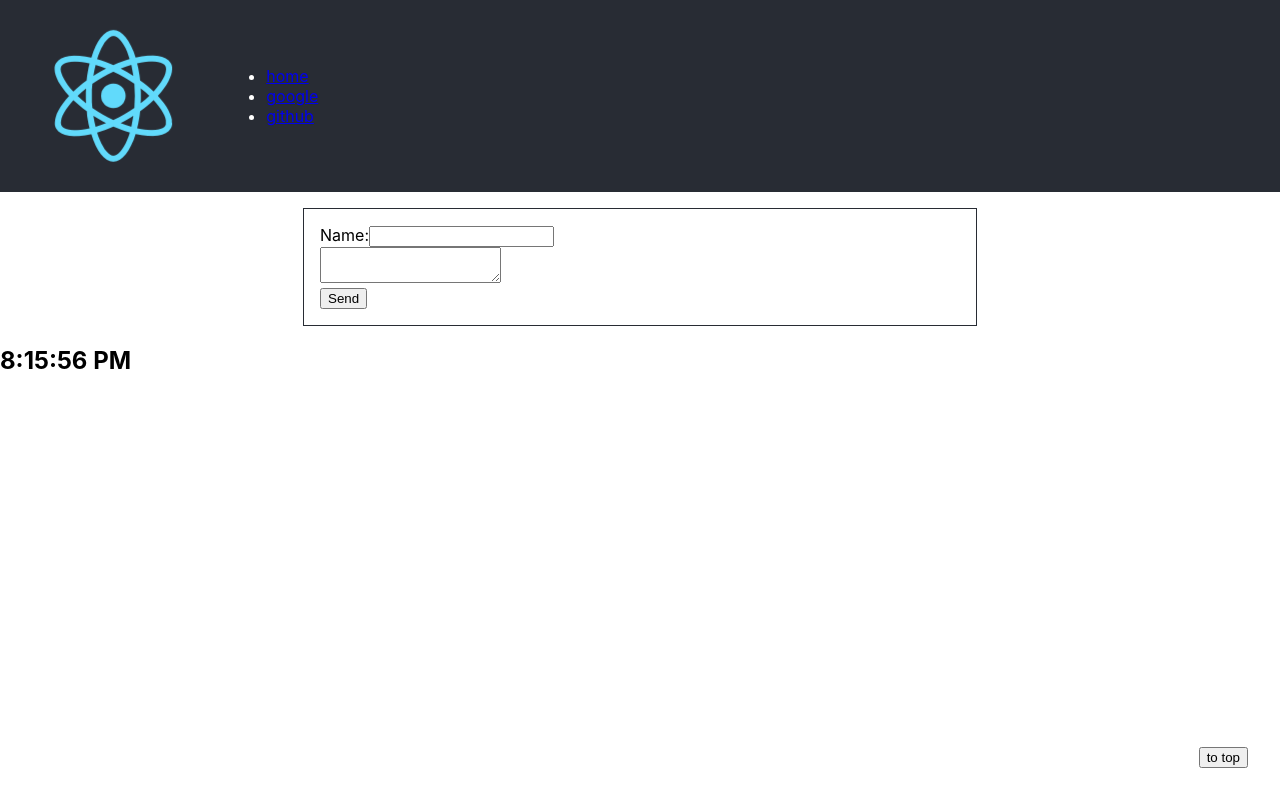
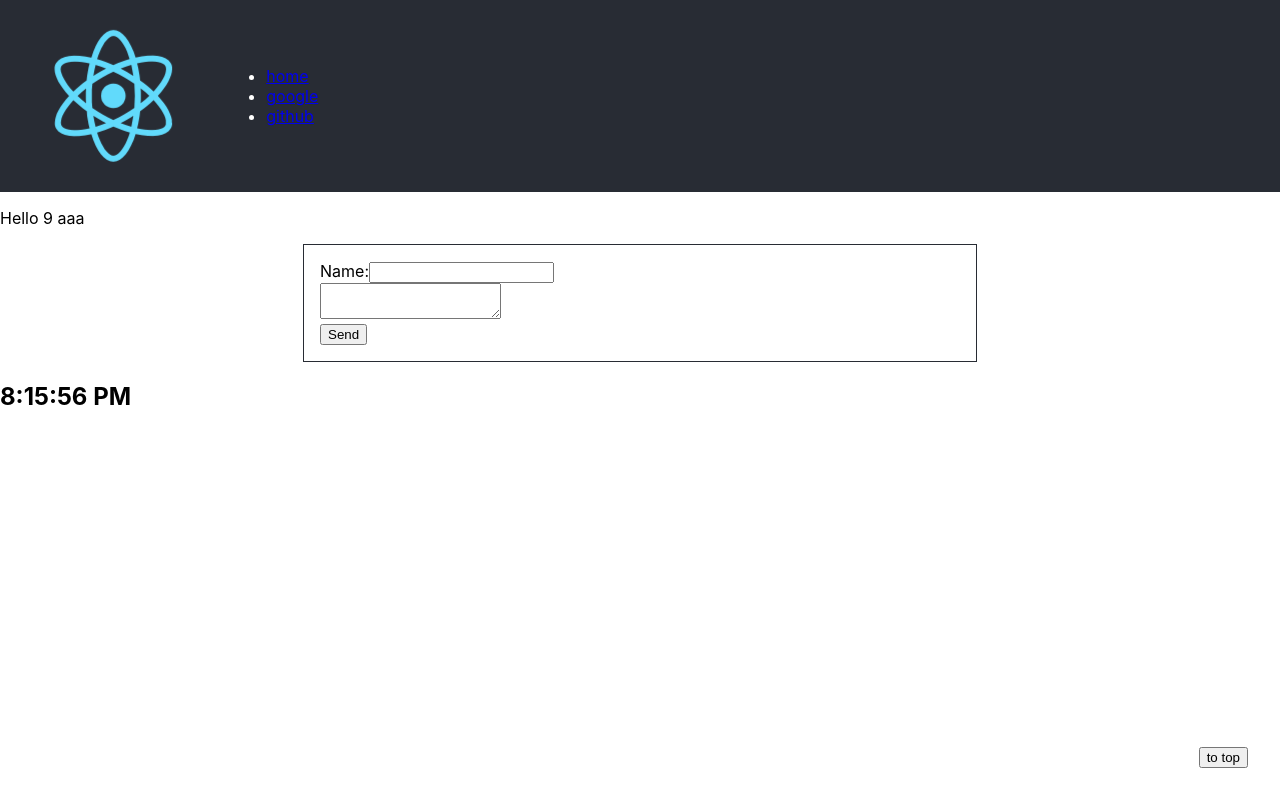
Before and after one commit to KushnerMikalai/budget_maker, a React (Create React App) app in the folder client/: page / in a window 1280 px wide. Built offline with nearby package versions, Linux system fonts and the light colour scheme.

Commit message:
feat: add NameForm

```diff
--- a/client/src/App.jsx
+++ b/client/src/App.jsx
@@ -14,6 +14,7 @@ function App() {
   return (
     <div className="App">
       <Header items={menu} />
+      <p>Hello 9 aaa</p>
       <NameForm />
       <Clock />
       <ScrollToTop />
```
